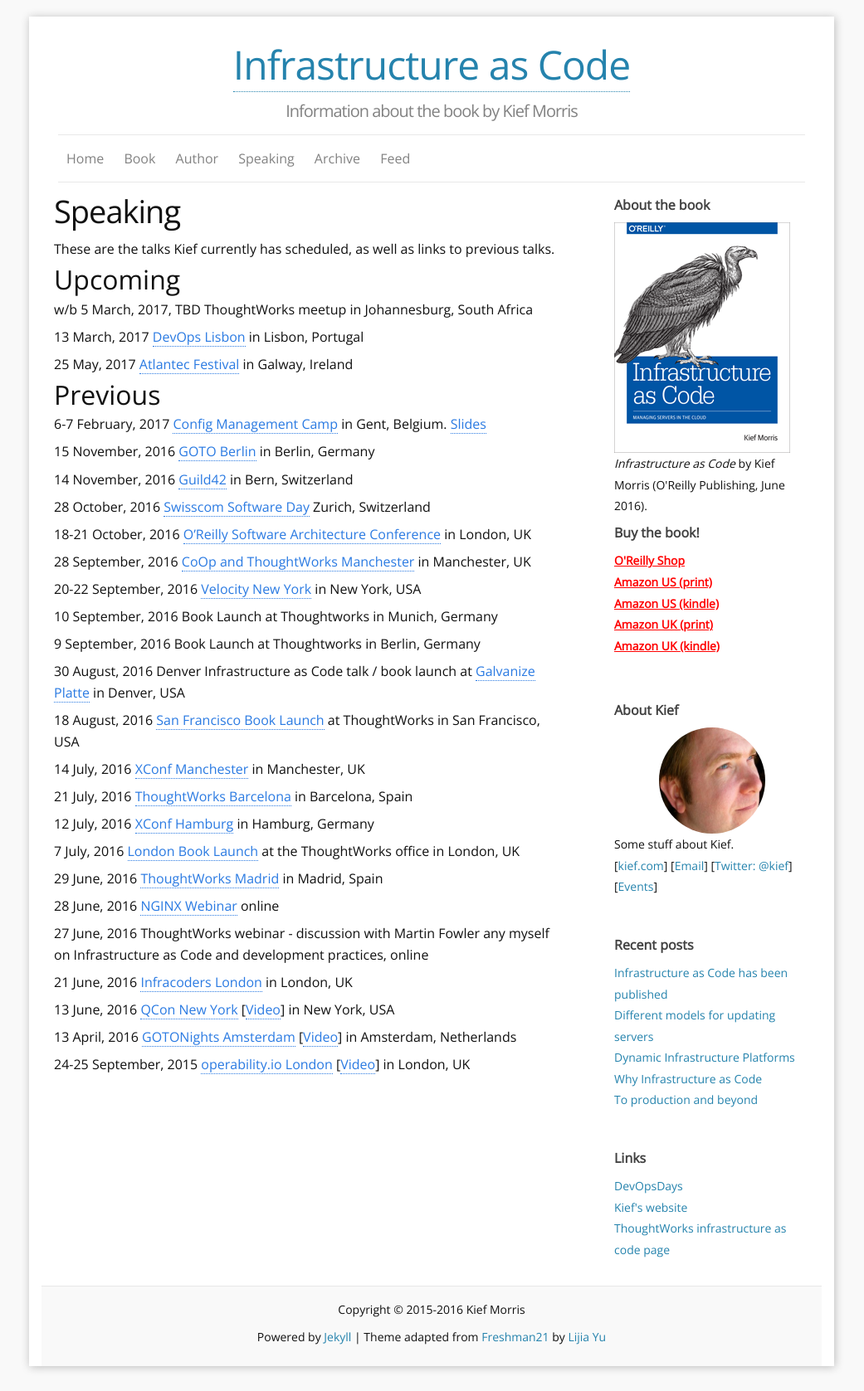
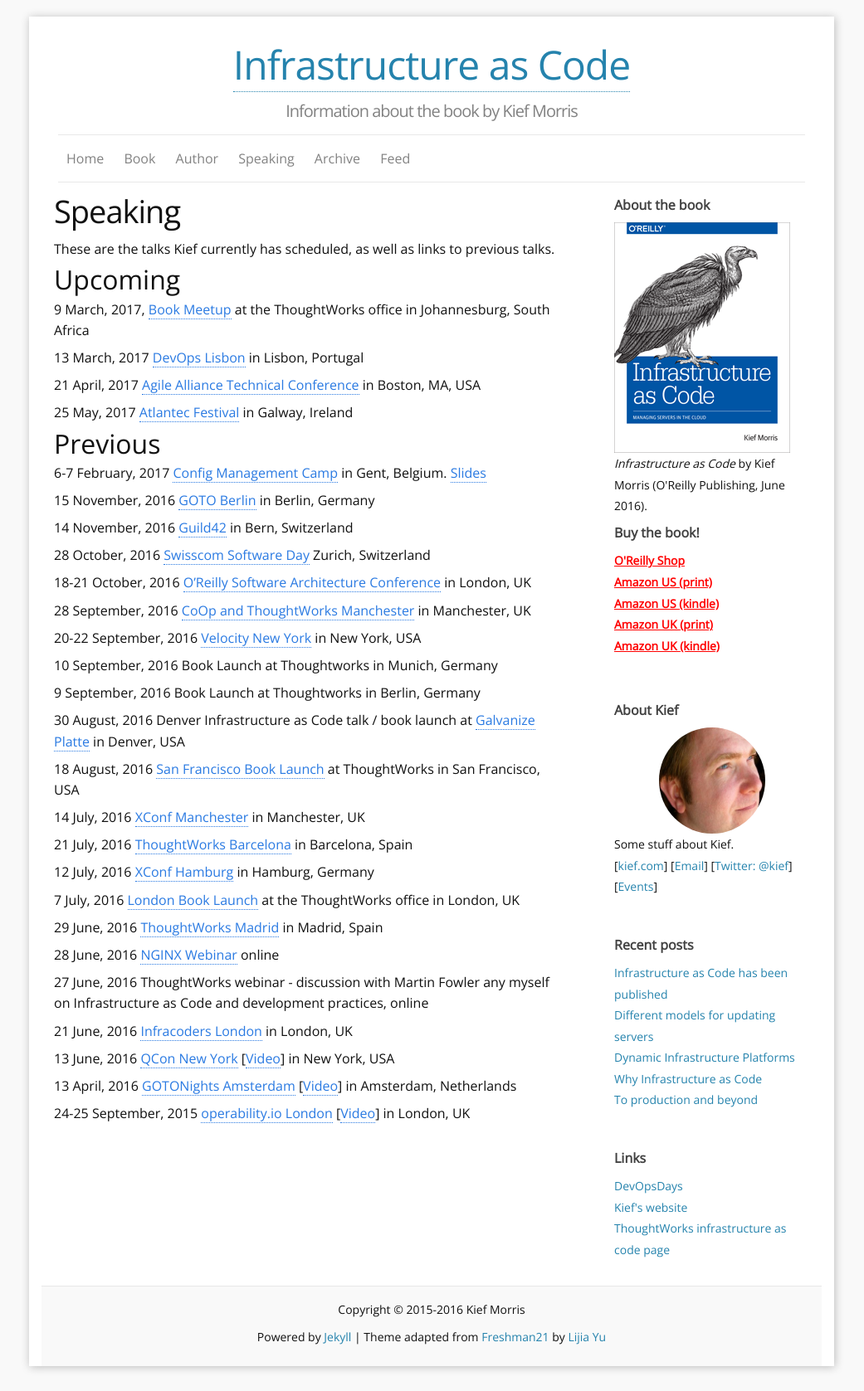
Before and after one commit to kief/infrastructure-as-code.com, a Jekyll site: the page built from 30-speaking.md, in a window 1280 px wide. Shown: the whole page at 83% size, without its empty margins (120-1161 px from the left). Built offline with Jekyll 4.4.1, drawn with Linux system fonts in a browser that asks for light colours; comment, search, counter and statistics services are not loaded.

Commit message:
Added aatc event, link to joburg

```diff
--- a/30-speaking.md
+++ b/30-speaking.md
@@ -8,10 +8,11 @@
 
 ## Upcoming
 
-w/b 5 March, 2017, TBD ThoughtWorks meetup in Johannesburg, South Africa
-
+9 March, 2017, [Book Meetup](https://info.thoughtworks.com/infrastructure-as-code-event-johannesburg.html) at the ThoughtWorks office in Johannesburg, South Africa
 
 13 March, 2017 [DevOps Lisbon](https://www.meetup.com/DevOps-Lisbon/events/237041056/) in Lisbon, Portugal
+
+21 April, 2017 [Agile Alliance Technical Conference](http://sched.co/9PB7) in Boston, MA, USA
 
 25 May, 2017 [Atlantec Festival](http://www.atlantec.ie/) in Galway, Ireland
 
```
